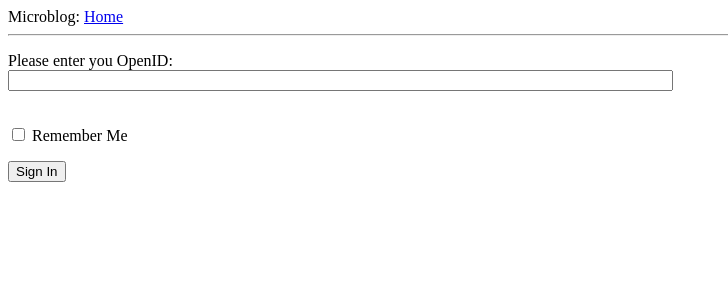
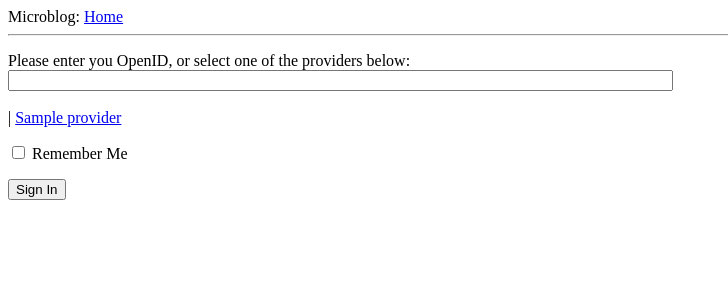
Before and after one commit to Srokit/flask-mega-tutorial-microblog, a Flask app: template app/templates/login.html in a window 1280 px wide. Shown: the top 300 px of the page, without its empty margins (0-728 px from the left). Run offline with Flask 2, Linux system fonts and the light colour scheme; the template is opened without the code that fills it: values that come from a table or form of the project are taken from there, most other values are stand-ins (such as "Sample title", 1, 10 or a date in 2020).

Commit message:
Show openID providers as options for login

```diff
--- a/app/templates/login.html
+++ b/app/templates/login.html
@@ -1,13 +1,29 @@
 {% extends "base.html" %}
 {% block content %}
+    <script>
+        function set_openid(openid, provider) {
+            var username_index = openid.search('<username>');
+            if (username_index != -1) {
+                var user = prompt('Enter your ' + provider + ' username:');
+                openid = openid.substr(0, username_index) + user;
+            }
+            var form = document.forms['login'];
+            form.elements['openid'].value = openid;
+        }
+    </script>
+
     <form action="" method="post" name="login">
         {{form.hidden_tag()}}
         <p>
-            Please enter you OpenID:<br>
+            Please enter you OpenID, or select one of the providers below:<br>
             {{form.openid(size=80)}}<br>
             {% for error in form.openid.errors %}
                 <span style="color: red;">[{{ error }}]</span>
             {% endfor %}<br>
+            |{% for provider in providers %}
+                <a href="javascript:set_openid('{{ provider.url }}',
+                        '{{ provider.name}}');">{{ provider.name }}</a>
+            {% endfor %}
         </p>
         <p>{{form.remember_me}} Remember Me</p>
         <p><input type="submit" value="Sign In"></p>
--- a/app/views.py
+++ b/app/views.py
@@ -32,4 +32,5 @@ def login():
         return redirect('/index')
     return render_template('login.html',
                            title='Sign In',
-                           form=form)
+                           form=form,
+                           providers=app.config['OPENID_PROVIDERS'])
```
Also changed, not shown: config.py (+10 -0 lines).
